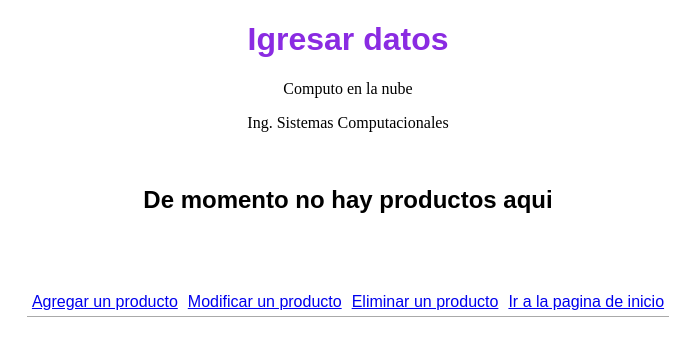
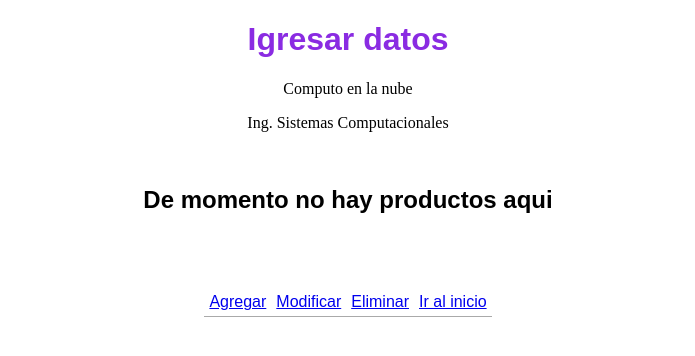
Before and after one commit to JordyRios/cloudproyet, a PHP site: page /read.php in a window 1280 px wide. Shown: the top 356 px of the page, without its empty margins (292-987 px from the left). Run offline with PHP 8.4, Linux system fonts and the light colour scheme; data that the repository does not hold is empty.

Commit message:
Update read.php

```diff
--- a/read.php
+++ b/read.php
@@ -45,10 +45,10 @@
 
     <table>
         <tr>
-            <td> <a href="insert.php">Agregar un producto</a> </td>
-            <td> <a href="update.php">Modificar un producto</a> </td>
-            <td> <a href="delete.php">Eliminar un producto</a> </td>
-            <td> <a href="index.php">Ir a la pagina de inicio</a> </td>
+            <td> <a href="insert.php">Agregar</a> </td>
+            <td> <a href="update.php">Modificar</a> </td>
+            <td> <a href="delete.php">Eliminar</a> </td>
+            <td> <a href="index.php">Ir al inicio</a> </td>
         </tr>
     </table>
 
```
